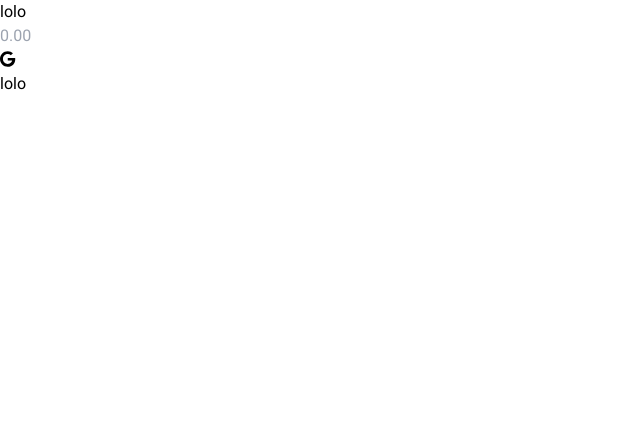
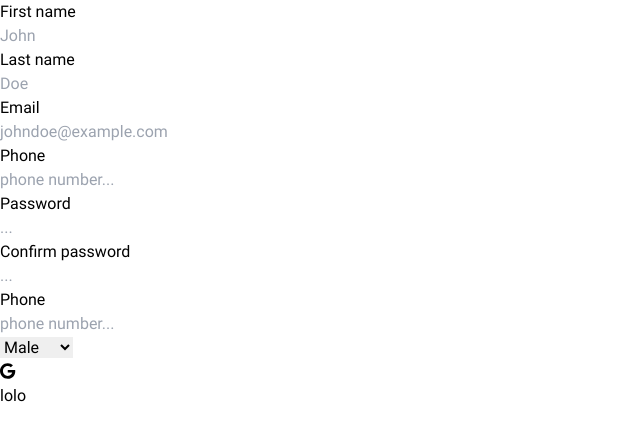
Before and after one commit to ZingerEngineer/sports_club_front_end_vue, a Vue app: page /register in a window 1280 px wide. Shown: the top 440 px of the page, without its empty margins (0-640 px from the left). Built offline with nearby package versions, Linux system fonts and the light colour scheme.

Commit message:
Added not found page & *WIP In registeration view.

```diff
--- a/src/components/InputComponent.vue
+++ b/src/components/InputComponent.vue
@@ -1,8 +1,8 @@
 <template>
   <div>
     <label
-      for="inputField"
-      class="block text-sm font-medium leading-6 text-gray-900"
+      :for="name"
+      class="block text-sm font-medium leading-6 text-white"
       >{{ label }}</label
     >
     <div class="relative mt-2 rounded-md shadow-sm">
@@ -10,19 +10,12 @@
         class="pointer-events-none absolute inset-y-0 left-0 flex items-center pl-3"
       ></div>
       <input
-        type="text"
-        name="inputField"
-        id="inputField"
+        :type="type"
+        :name="name"
+        :id="name"
         class="block w-full rounded-md border-0 py-1.5 pl-7 pr-20 text-gray-900 ring-1 ring-inset ring-gray-300 placeholder:text-gray-400 focus:ring-2 focus:ring-inset focus:ring-indigo-600 sm:text-sm sm:leading-6"
-        placeholder="0.00"
+        :placeholder="placeholder"
       />
-      <div class="absolute inset-y-0 right-0 flex items-center">
-        <label
-          for="currency"
-          class="sr-only"
-          >Currency</label
-        >
-      </div>
     </div>
   </div>
 </template>
@@ -34,7 +27,9 @@ export default defineComponent({
   name: 'InputComponent',
   props: {
     label: String,
-    placeholder: String
+    placeholder: String,
+    type: String,
+    name: String
   }
 })
 </script>
--- a/src/router/index.ts
+++ b/src/router/index.ts
@@ -1,7 +1,7 @@
 import { createRouter, createWebHistory, RouteRecordRaw } from 'vue-router'
 import HomeView from '../views/HomeView.vue'
 import RegisterationView from '../views/RegisterationView.vue'
-
+import NotFoundView from '@/views/NotFoundView.vue'
 const routes: Array<RouteRecordRaw> = [
   {
     path: '/',
@@ -25,6 +25,15 @@ const routes: Array<RouteRecordRaw> = [
     // this generates a separate chunk (about.[hash].js) for this route
     // which is lazy-loaded when the route is visited.
     component: RegisterationView
+  },
+
+  {
+    path: '/:pathMatch(.*)*',
+    name: 'not-found',
+    // route level code-splitting
+    // this generates a separate chunk (about.[hash].js) for this route
+    // which is lazy-loaded when the route is visited.
+    component: NotFoundView
   }
 ]
 
--- /dev/null
+++ b/src/views/NotFoundView.vue
@@ -0,0 +1,22 @@
+<template>
+  <main
+    class="grid min-h-full place-items-center bg-slate-900 px-6 py-24 sm:py-32 lg:px-8"
+  >
+    <div class="text-center">
+      <p class="text-base font-semibold text-indigo-600">404</p>
+      <h1 class="mt-4 text-3xl font-bold tracking-tight text-white sm:text-5xl">
+        Page not found
+      </h1>
+      <p class="mt-6 text-base leading-7 text-gray-500">
+        Sorry, we couldn’t find the page you’re looking for.
+      </p>
+      <div class="mt-10 flex items-center justify-center gap-x-6">
+        <a
+          href="/"
+          class="rounded-md bg-indigo-600 px-3.5 py-2.5 text-sm font-semibold text-white shadow-sm hover:bg-indigo-500 focus-visible:outline focus-visible:outline-2 focus-visible:outline-offset-2 focus-visible:outline-indigo-600"
+          >Go back home</a
+        >
+      </div>
+    </div>
+  </main>
+</template>
--- a/src/views/RegisterationView.vue
+++ b/src/views/RegisterationView.vue
@@ -1,7 +1,63 @@
 <template>
   <div class="registeration-wrapper flex flex-row items-center justify-center">
     <form onsubmit="handleSubmit">
-      <InputComponent label="lolo" />
+      <InputComponent
+        label="First name"
+        name="firstNameInput"
+        type="text"
+        placeholder="John"
+      />
+      <InputComponent
+        label="Last name"
+        name="lastNameInput"
+        type="text"
+        placeholder="Doe"
+      />
+      <InputComponent
+        label="Email"
+        name="emailInput"
+        type="text"
+        placeholder="johndoe@example.com"
+      />
+      <InputComponent
+        label="Phone"
+        name="phoneNumberInput"
+        type="text"
+        placeholder="phone number..."
+      />
+      <InputComponent
+        label="Password"
+        name="passwordInput"
+        type="password"
+        placeholder="..."
+      />
+      <InputComponent
+        label="Confirm password"
+        name="confirmPasswordInput"
+        type="password"
+        placeholder="..."
+      />
+      <InputComponent
+        label="Phone"
+        name="phoneInput"
+        type="text"
+        placeholder="phone number..."
+      />
+
+      <label
+        for="gender"
+        class="sr-only"
+        >Gender</label
+      >
+      <select
+        placeholder="select"
+        id="gender"
+        name="gender"
+        class="h-full rounded-md border-0 bg-transparent py-0 pl-2 pr-7 text-gray-500 focus:ring-2 focus:ring-inset focus:ring-indigo-600 sm:text-sm"
+      >
+        <option>Male</option>
+        <option>Female</option>
+      </select>
       <ButtonComponent
         title="lolo"
         :icon="['fab', 'google']"
```
